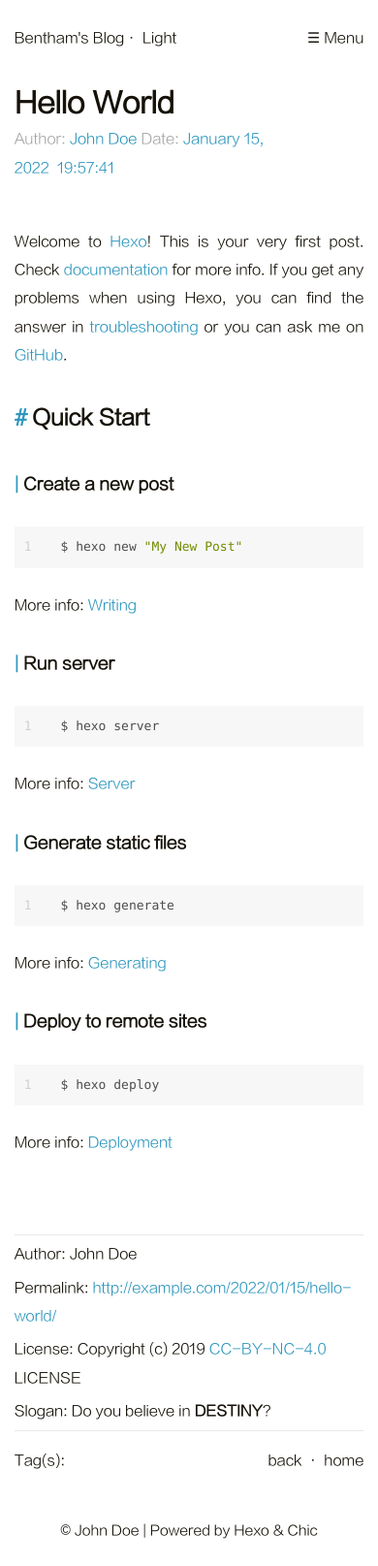
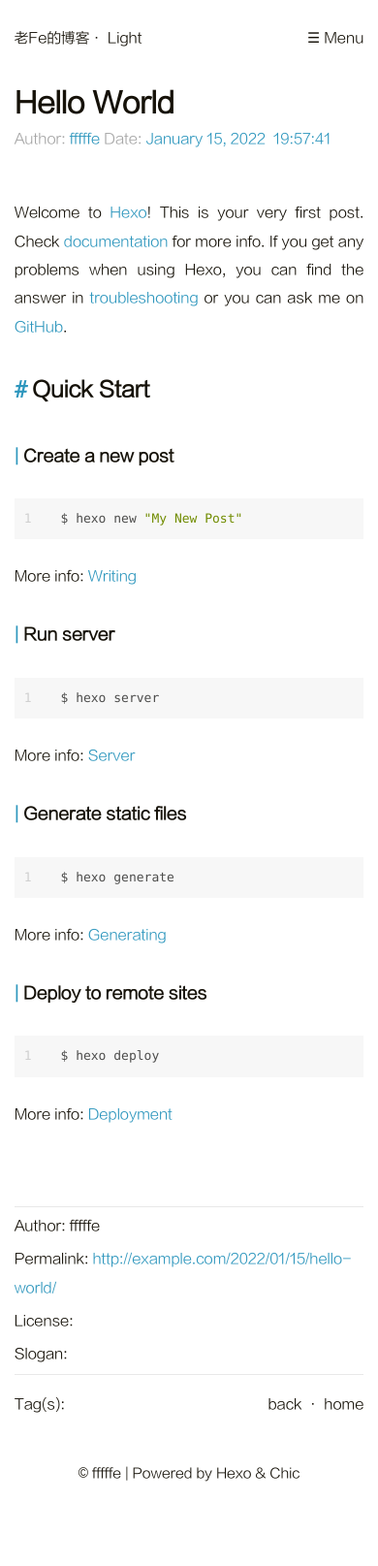
Before and after one commit to oldfe12138/oldfe12138.github.io, a plain HTML site: page 2022/01/15/hello-world/index.html in a window 390 px wide. Shown: the whole page at 97% size. After the commit the page ends 1556 px from the top, so only its background shows below. Drawn offline with Linux system fonts and the light colour scheme.

Commit message:
Site updated: 2022-01-15 20:57:39

```diff
--- a/2022/01/15/hello-world/index.html
+++ b/2022/01/15/hello-world/index.html
@@ -7,13 +7,13 @@
       content="width=device-width, initial-scale=1.0, maximum-scale=1.0, minimum-scale=1.0">
 <meta http-equiv="X-UA-Compatible" content="ie=edge">
 
-    <meta name="author" content="John Doe">
+    <meta name="author" content="fffffe">
 
 
 
 
 
-<title>Hello World | Hexo</title>
+<title>Hello World | oldfe</title>
 
 
 
@@ -69,7 +69,7 @@
         <header>
     <nav class="navbar">
         <div class="container">
-            <div class="navbar-header header-logo"><a href="/">Bentham&#39;s Blog</a></div>
+            <div class="navbar-header header-logo"><a href="/">老Fe的博客</a></div>
             <div class="menu navbar-right">
 
                     <a class="menu-item" href="/archives">Posts</a>
@@ -91,7 +91,7 @@
         <div class="container">
             <div class="navbar-header">
                 <div>
-                    <a href="/">Bentham&#39;s Blog</a><a id="mobile-toggle-theme">·&nbsp;Light</a>
+                    <a href="/">老Fe的博客</a><a id="mobile-toggle-theme">·&nbsp;Light</a>
                 </div>
                 <div class="menu-toggle" onclick="mobileBtn()">&#9776; Menu</div>
             </div>
@@ -197,7 +197,7 @@
 
                 <div class="post-meta">
 
-                        Author: <a itemprop="author" rel="author" href="/">John Doe</a>
+                        Author: <a itemprop="author" rel="author" href="/">fffffe</a>
 
 
 
@@ -232,7 +232,7 @@
 
                     <p class="copyright-item">
                         <span>Author:</span>
-                        <span>John Doe</span>
+                        <span>fffffe</span>
                     </p>
 
 
@@ -244,13 +244,13 @@
 
                     <p class="copyright-item">
                         <span>License:</span>
-                        <span>Copyright (c) 2019 <a target="_blank" rel="noopener" href="http://creativecommons.org/licenses/by-nc/4.0/">CC-BY-NC-4.0</a> LICENSE</span>
+                        <span></span>
                     </p>
 
 
                      <p class="copyright-item">
                          <span>Slogan:</span>
-                         <span>Do you believe in <strong>DESTINY</strong>?</span>
+                         <span></span>
                      </p>
 
 
@@ -281,7 +281,7 @@
             </div>
             <footer id="footer" class="footer">
     <div class="copyright">
-        <span>© John Doe | Powered by <a href="https://hexo.io" target="_blank">Hexo</a> & <a href="https://github.com/Siricee/hexo-theme-Chic" target="_blank">Chic</a></span>
+        <span>© fffffe | Powered by <a href="https://hexo.io" target="_blank">Hexo</a> & <a href="https://github.com/Siricee/hexo-theme-Chic" target="_blank">Chic</a></span>
     </div>
 </footer>
 
```
Also changed, not shown: archives/2022/01/index.html (+5 -5 lines), archives/2022/index.html (+5 -5 lines), archives/index.html (+5 -5 lines), index.html (+9 -9 lines).
